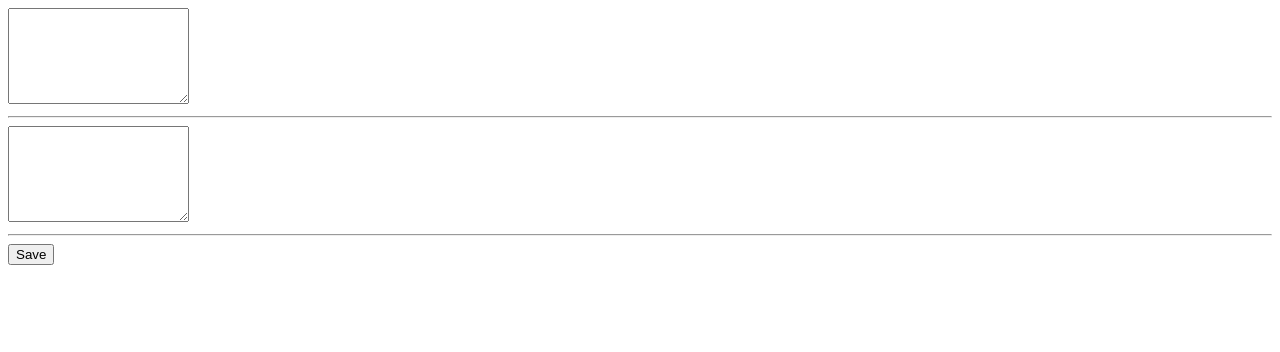
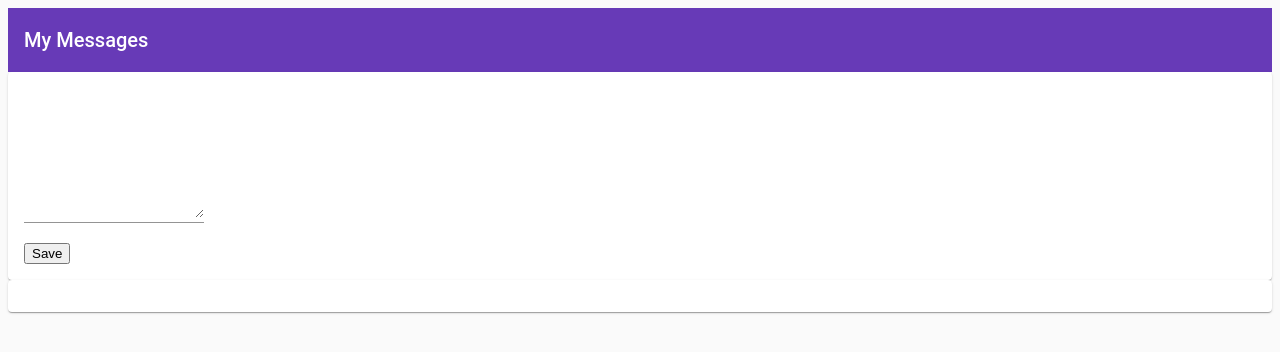
Before and after one commit to maheenul/meanApp, an Angular app: page / in a window 1280 px wide. Shown: the top 352 px of the page. Built offline with nearby package versions, Linux system fonts and the light colour scheme.

Commit message:
Added material css

```diff
--- a/package.json
+++ b/package.json
@@ -12,10 +12,12 @@
   "private": true,
   "dependencies": {
     "@angular/animations": "~8.1.3",
+    "@angular/cdk": "^8.1.3",
     "@angular/common": "~8.1.3",
     "@angular/compiler": "~8.1.3",
     "@angular/core": "~8.1.3",
     "@angular/forms": "~8.1.3",
+    "@angular/material": "^8.1.3",
     "@angular/platform-browser": "~8.1.3",
     "@angular/platform-browser-dynamic": "~8.1.3",
     "@angular/router": "~8.1.3",
--- a/src/app/app.component.html
+++ b/src/app/app.component.html
@@ -1,2 +1,3 @@
+<app-header></app-header>
 <app-post-create></app-post-create>
 <router-outlet></router-outlet>
--- a/src/app/app.module.ts
+++ b/src/app/app.module.ts
@@ -1,19 +1,32 @@
 import { BrowserModule } from '@angular/platform-browser';
 import { NgModule } from '@angular/core';
-
+import { BrowserAnimationsModule } from '@angular/platform-browser/animations';
 import { AppRoutingModule } from './app-routing.module';
 import { AppComponent } from './app.component';
 import { PostCreateComponent } from './posts/post-create/post-create.component';
 import { FormsModule } from '@angular/forms';
+import {MatFormFieldModule} from '@angular/material/form-field';
+import {MatInputModule} from '@angular/material/input';
+import {MatButtonModule} from '@angular/material/button';
+import {MatCardModule} from '@angular/material/card';
+import {MatToolbarModule} from '@angular/material/toolbar';
+import { HeaderComponent } from './header/header.component';
 
 @NgModule({
   declarations: [
     AppComponent,
-    PostCreateComponent
+    PostCreateComponent,
+    HeaderComponent
   ],
   imports: [
     BrowserModule,
-    FormsModule, // needed for ngModel
+    FormsModule, // needed for ngModel,
+    BrowserAnimationsModule, // angular materials
+    MatFormFieldModule,
+    MatButtonModule,
+    MatInputModule,
+    MatCardModule,
+    MatToolbarModule,
     AppRoutingModule
   ],
   providers: [],
--- /dev/null
+++ b/src/app/header/header.component.html
@@ -0,0 +1,3 @@
+<mat-toolbar color = 'primary'>
+  <span>My Messages</span>
+</mat-toolbar>
--- /dev/null
+++ b/src/app/header/header.component.ts
@@ -0,0 +1,15 @@
+import { Component, OnInit } from '@angular/core';
+
+@Component({
+  selector: 'app-header',
+  templateUrl: './header.component.html',
+  styleUrls: ['./header.component.scss']
+})
+export class HeaderComponent implements OnInit {
+
+  constructor() { }
+
+  ngOnInit() {
+  }
+
+}
--- a/src/app/posts/post-create/post-create.component.html
+++ b/src/app/posts/post-create/post-create.component.html
@@ -1,7 +1,12 @@
-<textarea  rows="6" [value]=newPost1 #value1></textarea>
-<hr>
-<textarea  rows="6" [(ngModel)]="value2"></textarea>
-<hr>
-<button (click)="onAddPost(value1,value2)">Save</button>
-<p>{{newPost1}}</p>
-<p>{{newPost2}}</p>
+<mat-card>
+<mat-form-field>
+  <textarea matInput rows="6" [(ngModel)]="newValue"></textarea>
+</mat-form-field>
+<div>
+    <button mat-button-raised (click)="onAddPost()">Save</button>
+</div>
+</mat-card>
+
+<mat-card>
+  <p>{{newPost}}</p>
+</mat-card>
--- a/src/app/posts/post-create/post-create.component.ts
+++ b/src/app/posts/post-create/post-create.component.ts
@@ -10,17 +10,14 @@ export class PostCreateComponent implements OnInit {
 
   constructor() { }
 
-  newPost1 = '';
-  newPost2 = '';
-  value2 = '';
+ newValue = '';
 
 
   ngOnInit() {
   }
 
   onAddPost(value1: HTMLTextAreaElement) {
-    this.newPost1 = value1.value;
-    this.newPost2 = this.value2;
+    this.newPost = this.newValue;
   }
 
 }
--- a/src/index.html
+++ b/src/index.html
@@ -8,7 +8,7 @@
   <meta name="viewport" content="width=device-width, initial-scale=1">
   <link rel="icon" type="image/x-icon" href="favicon.ico">
 </head>
-<body>
+<body class="mat-app-background">
   <app-root></app-root>
 </body>
 </html>
--- a/src/styles.scss
+++ b/src/styles.scss
@@ -1 +1,2 @@
 /* You can add global styles to this file, and also import other style files */
+@import "../node_modules/@angular/material/prebuilt-themes/deeppurple-amber.css";
```
Also changed, not shown: src/app/header/header.component.scss (added), 2 other files (tests, documents, lock files or other folders).
